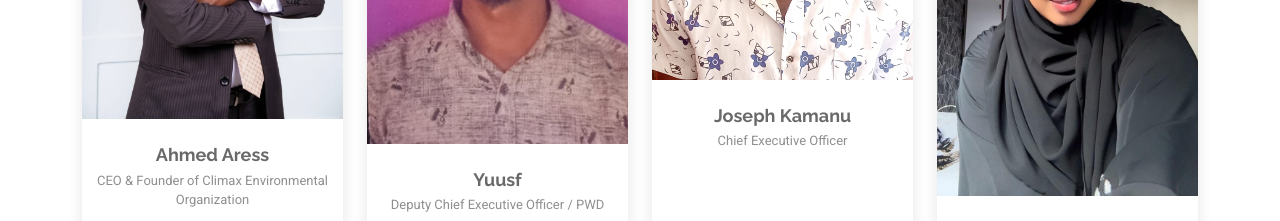
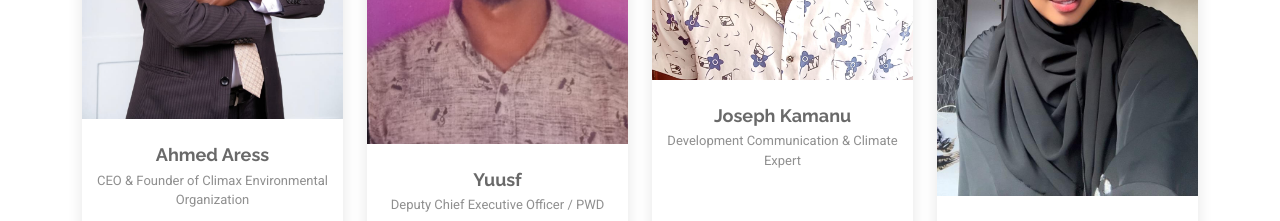
Before and after one commit to cyprian1ouma/CLIMAX-ENVIRONMENTAL-ORGANIZATION, a plain HTML site: page index.html in a window 1280 px wide. Shown: the part 2720-2941 px from the top of the page. Drawn offline with nearby package versions, Linux system fonts and the light colour scheme.

Commit message:
Edited description for josep Kmanu

```diff
--- a/index.html
+++ b/index.html
@@ -301,7 +301,7 @@
               </div>
               <div class="member-info">
                 <h4>Joseph Kamanu</h4>
-                <span>Chief Executive Officer</span>
+                <span>Development Communication & Climate Expert</span>
               </div>
             </div>
           </div>
```
Also changed, not shown: team.html (+1 -1 lines).
